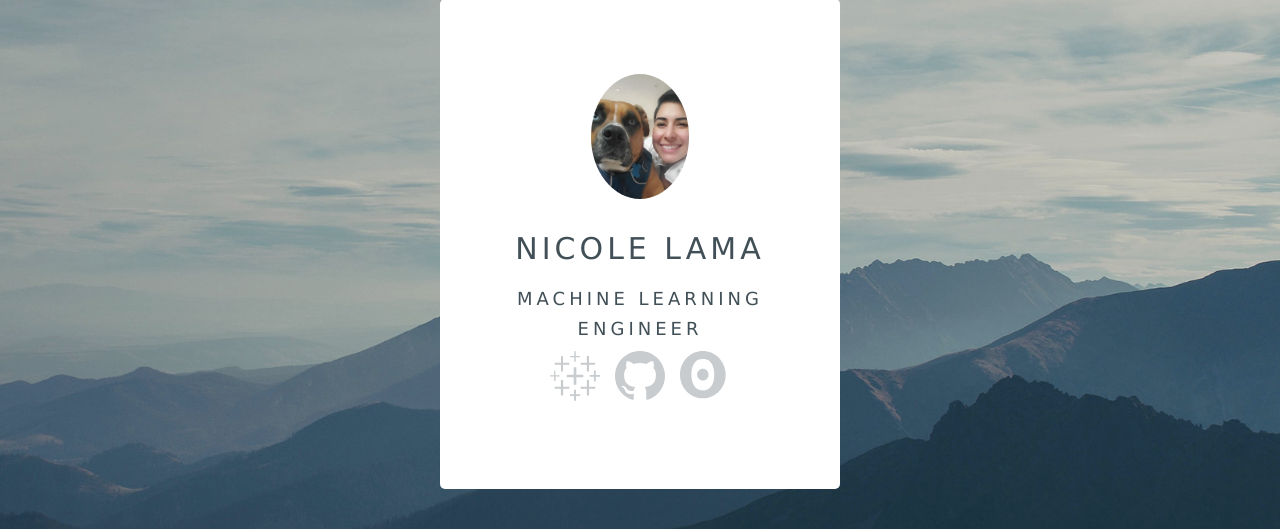
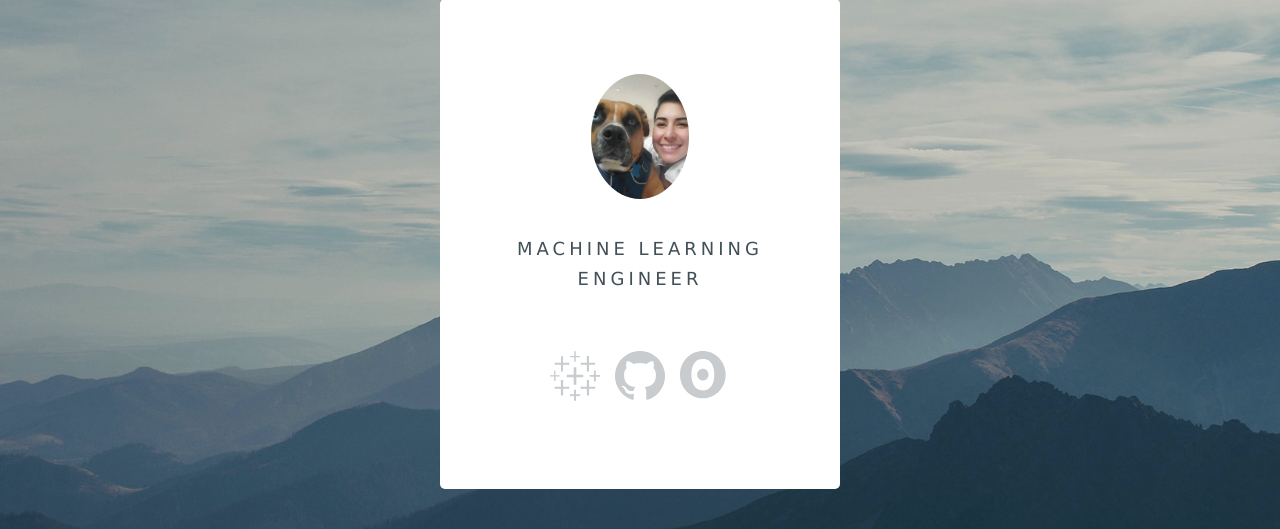
Before and after one commit to unicorn-coding-coalition/personal_website_using_django, a Django app: page / in a window 1280 px wide. Shown: the part 138-667 px from the top of the page. Run offline with Django 4.2, Linux system fonts and the light colour scheme.

Commit message:
Update about.html

```diff
--- a/personal_website/templates/about.html
+++ b/personal_website/templates/about.html
@@ -22,7 +22,7 @@
             <img src="{% static 'img/person.png' %}" alt="Photo">
         </section>
         <section class="info">
-            <h1 class="name">Nicole Lama</h1>
+            <h1 class="name"></h1>
             <h2>Machine Learning Engineer</h2>
         </section>
         <section class="links">
```
